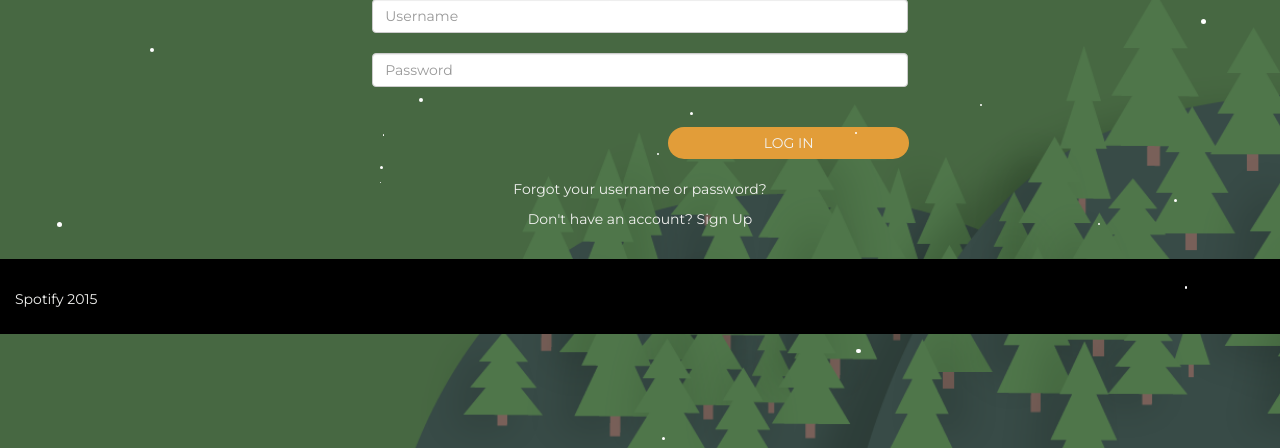
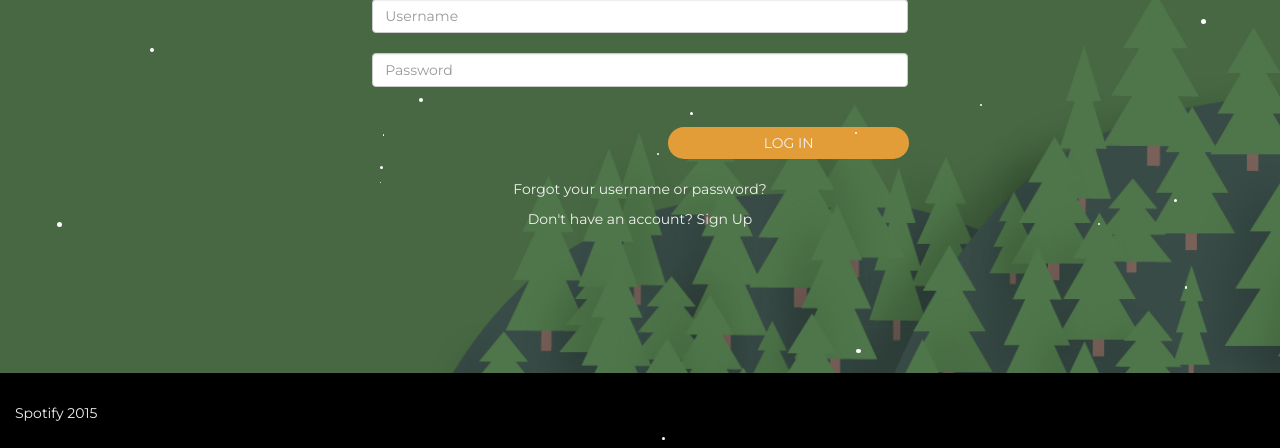
Before and after one commit to helenahe/examproject, a PHP site: page /buy.php?monthsurl=1 in a window 1280 px wide. Shown: the part 352-800 px from the top of the page. Run offline with PHP 8.4, Linux system fonts and the light colour scheme; data that the repository does not hold is empty; a stand-in replaces the project's code that opens the database connection; some libraries are stand-ins or nearby versions.

Commit message:
fail corrected

```diff
--- a/css/style.css
+++ b/css/style.css
@@ -228,3 +228,8 @@ width: 300px;
 .padding20px {
     padding-left: 40px;
 }
+
+.bottombar {
+    position: absolute;
+    bottom: 0px;
+}
--- a/footer.php
+++ b/footer.php
@@ -1,6 +1,6 @@
 
             <div class="row">
-                <div class="col-xs-12 topbar">
+                <div class="col-xs-12 topbar bottombar">
                     <div class="margintop30px">
                     <p>Spotify 2015</p>
                     </div>
```
